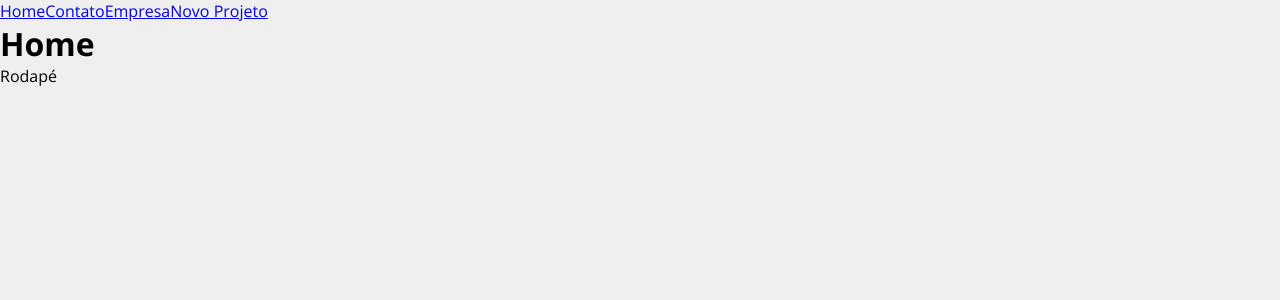
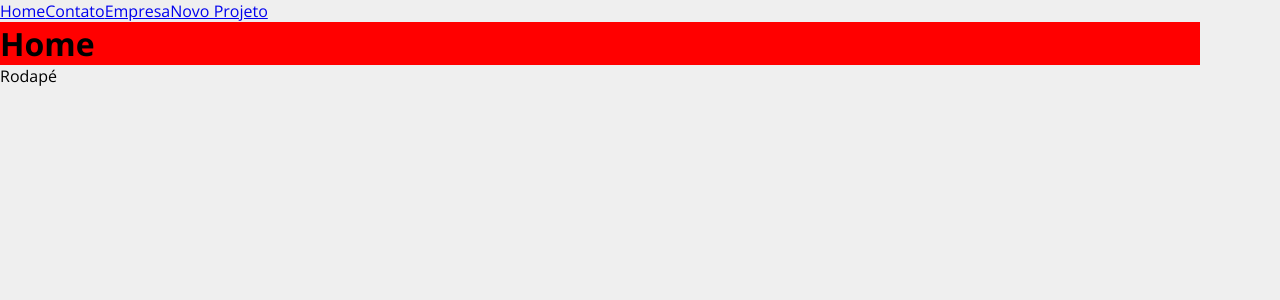
Before and after one commit to edsonmendz/costs, a React (Create React App) app: page / in a window 1280 px wide. Shown: the top 300 px of the page. Built offline with nearby package versions, Linux system fonts and the light colour scheme.

Commit message:
nada funciona

```diff
--- a/src/App.jsx
+++ b/src/App.jsx
@@ -4,6 +4,7 @@ import Company from "./components/pages/Company";
 import Contact from "./components/pages/Contatct";
 import NewProject from "./components/pages/NewProject";
 import Container from "./components/layout/Container";
+import './components/layout/container.module.css'
 
 
 
@@ -22,7 +23,7 @@ function App() {
       </div>
 
       <Container >
-        <Routes>
+        <Routes className='minHeigth'>
           <Route path="/" element= {< Home />}/>
           <Route path="/company" element= {< Company />}/>
           <Route path="/contact" element= {< Contact />}/>
--- a/src/components/layout/Container.jsx
+++ b/src/components/layout/Container.jsx
@@ -1,4 +1,4 @@
-import styles from './Container.modules.css'
+import styles from './container.module.css'
 
 function Container(props) {
   return (
--- /dev/null
+++ b/src/components/layout/container.module.css
@@ -0,0 +1,13 @@
+.container{
+    width: 1200px;
+    display: flex;
+    justify-content: space-between;
+    margin: 0, auto;
+    padding: 0, auto;
+    flex-wrap: wrap;
+    background-color: red;
+}
+
+.minHeigth{
+    min-height: 75%;
+}
--- a/src/components/pages/Home.jsx
+++ b/src/components/pages/Home.jsx
@@ -1,3 +1,5 @@
+
+
 function Home() {
     return (
         <h1>Home</h1>
```
Also changed, not shown: src/components/layout/Xontainer2.module.css (renamed from src/components/layout/Container.modules.css).
